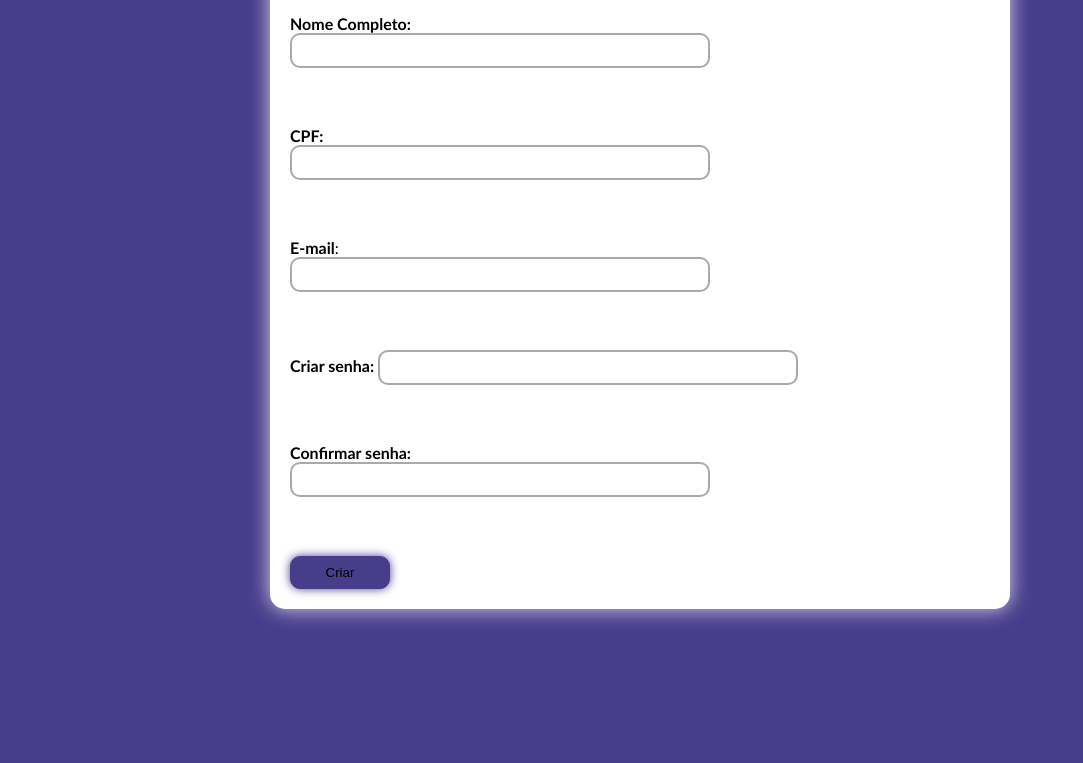
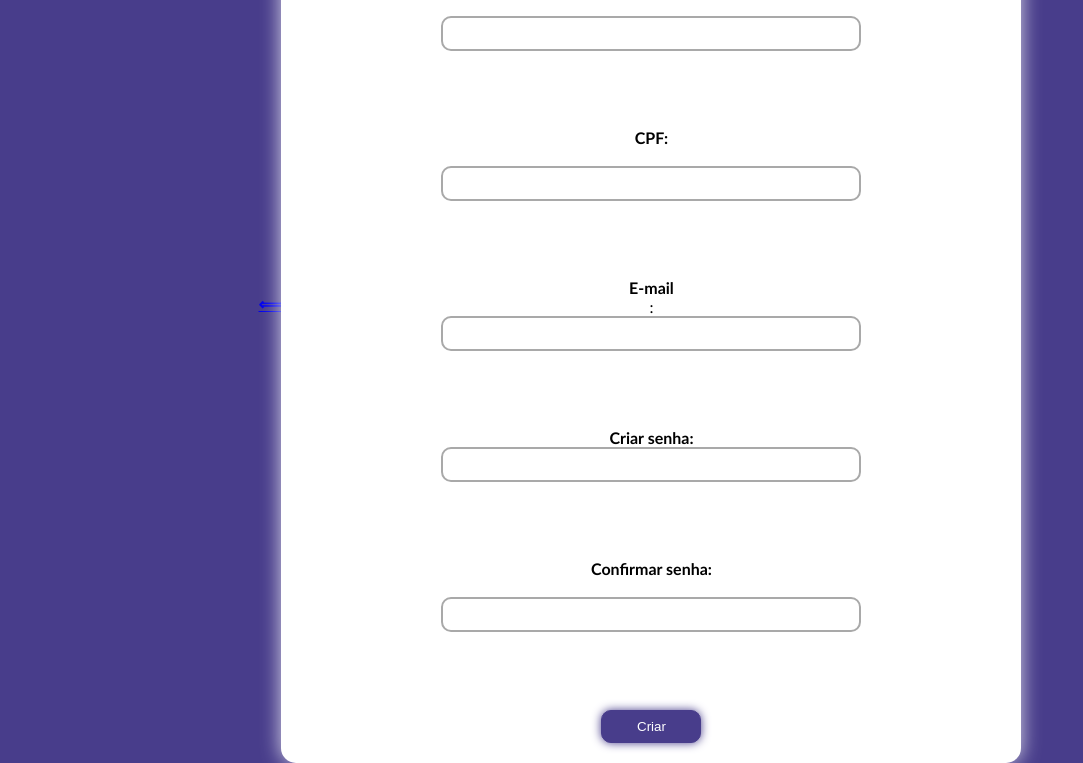
Before and after one commit to HeitorAlvesP/-Creative-Code, a website: page public/criar_conta.html in a window 1280 px wide. Shown: the part 154-917 px from the top of the page, without its empty margins (0-1083 px from the left). Before the commit the page ends 800 px from the top, so only its background shows below. Drawn offline with Linux system fonts and the light colour scheme.

Commit message:
depois eu termino de mexer

```diff
--- a/public/style/style.css
+++ b/public/style/style.css
@@ -63,23 +63,34 @@ button {
 
 #informaçõesCriar {
   font-size: 1.2em;
-  width: 500px;
-  margin: 0 auto;
+  width: 100%; /* Ajusta a largura para 100% do container pai */
+  max-width: 500px; /* Define a largura máxima */
+  margin: 0 auto; /* Centraliza horizontalmente */
   display: flex;
   flex-direction: column;
   align-items: center;
+}
+
+#informaçõesCriar form {
+  width: 100%;
+  display: flex;
+  flex-direction: column;
+  align-items: center;
+}
 
 button {
   background-color: #483D8B;
   border: 1px #483D8B solid;
-    color: black;
+  color: white;
   width: 100px;
   padding: 8px;
   border-radius: 10px;
   box-shadow: 0 0 10px #483D8B;
   cursor: pointer;
-    align-self: center; /* Centraliza o botão */
+  margin-top: 20px;
 }
+
+
 
   input[type="email"], input[type="text"], input[type="password"], input[type="confirm_password"] {
     width: 400px;
```
Lines whose indentation alone changed are shown as unchanged.
